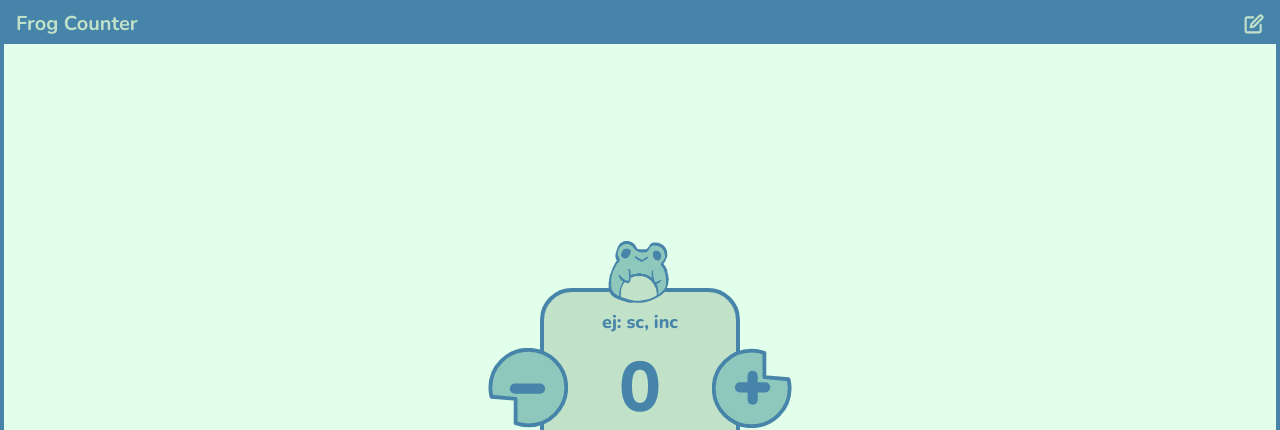
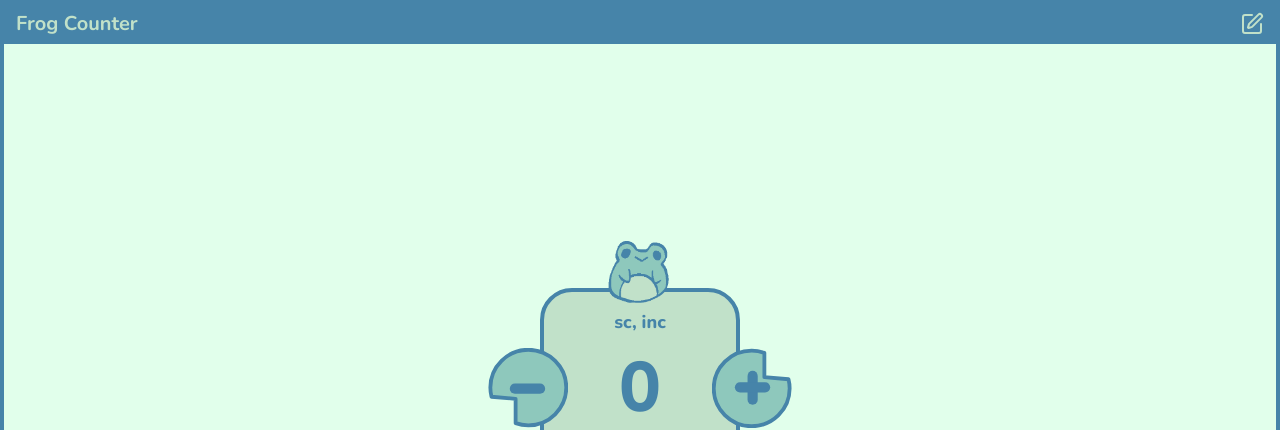
Before and after one commit to DulceNev/frog-counter, a Vue app: page / in a window 1280 px wide. Shown: the top 430 px of the page. Built offline with nearby package versions, Linux system fonts and the light colour scheme.

Commit message:
se cambio el icono svg por icono de lucide

```diff
--- a/src/App.vue
+++ b/src/App.vue
@@ -1,5 +1,6 @@
 <script setup>
 import { ref, computed, onMounted, onUnmounted } from 'vue';
+import { SquarePen } from '@lucide/vue';
 import gifStandby from './assets/gifs/standby.gif';
 import gifHappy from './assets/gifs/happy.gif';
 import gifSad from './assets/gifs/sad.gif';
@@ -10,7 +11,7 @@ const playSound = (src) => { new Audio(src).play() }
 
 const count = ref(0)
 const target = ref(10)
-const stitchGuide = ref('ej: sc, inc')
+const stitchGuide = ref('sc, inc')
 
 const plusPressed = ref(false)
 const minusPressed = ref(false)
@@ -113,10 +114,7 @@ onUnmounted(() => {
         class="cursor-pointer text-light-green hover:text-white transition-transform duration-100 hover:scale-110 active:scale-90"
         title="Editar patrón y meta"
       >
-        <svg xmlns="http://www.w3.org/2000/svg" class="h-5 w-5" viewBox="0 0 24 24" fill="none" stroke="currentColor" stroke-width="2.5" stroke-linecap="round" stroke-linejoin="round">
-          <path d="M11 4H4a2 2 0 0 0-2 2v14a2 2 0 0 0 2 2h14a2 2 0 0 0 2-2v-7"/>
-          <path d="M18.5 2.5a2.121 2.121 0 0 1 3 3L12 15l-4 1 1-4 9.5-9.5z"/>
-        </svg>
+        <SquarePen />
       </button>
     </header>
 
@@ -147,6 +145,9 @@ onUnmounted(() => {
       <img :src="frogSrc" :alt="`gif-${frogState}`" class="h-20 absolute top-57 ">
       <progress class="progress border-3 my-5 p-1 border-base w-72 h-6 rounded-full bg-light-green" :value="count" :max="target"></progress>
 
+      <button>
+
+      </button>
 
     </main>
 
```
